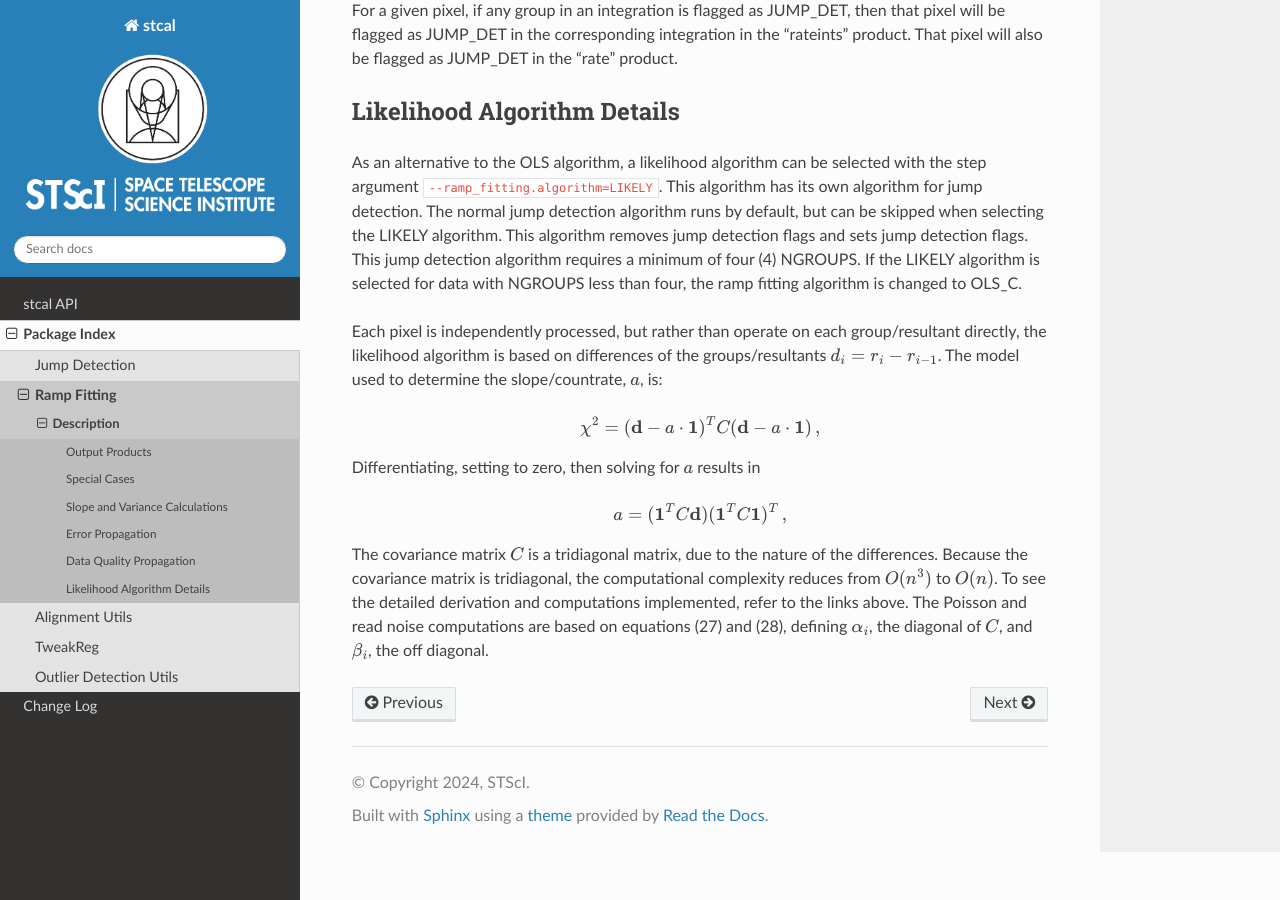
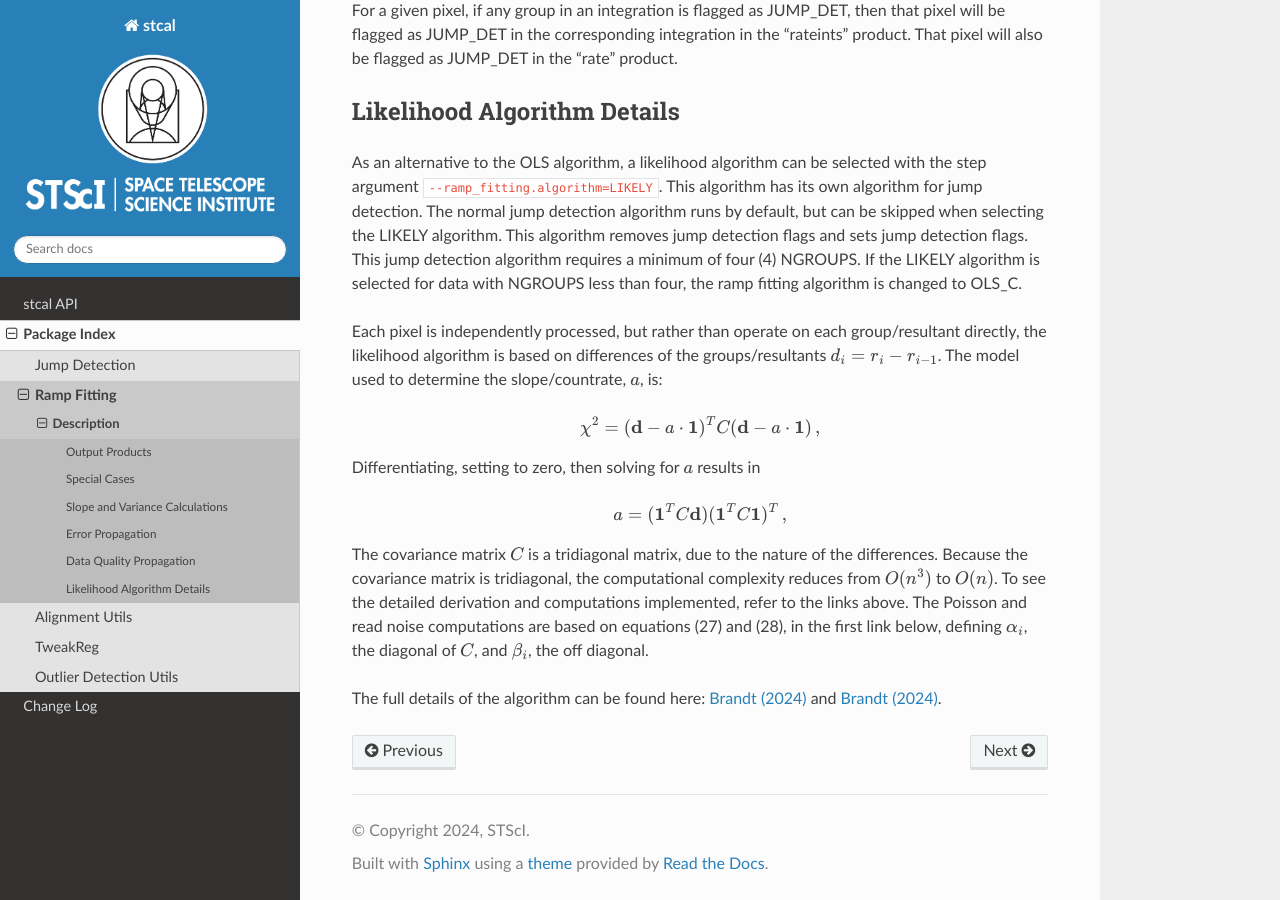
Before and after one commit to spacetelescope/stcal, a Sphinx documentation site: the page built from docs/stcal/ramp_fitting/description.rst, in a window 1280 px wide and 900 px high, scrolled down 6334 px. Built offline with Sphinx 7.4.7 and the Read the Docs theme 2.0.0, drawn with Linux system fonts in a browser that asks for light colours; the version number could not be read and is left out; some of the changed text lies outside the part shown.

Commit message:
Updating the likelihood algorithm description documentation.

```diff
--- a/docs/stcal/ramp_fitting/description.rst
+++ b/docs/stcal/ramp_fitting/description.rst
@@ -18,10 +18,9 @@
 using the array-based functionality of numpy.  The size of the block depends
 on the image size and the number of groups.
 
-There is a likelihood algorithm implemented based on Timothy Brandt's papers:
-`Brandt (2024) <https://iopscience.iop.org/article/10.1088/1538-3873/ad38d9>`__
-and
-`Brandt (2024) <https://iopscience.iop.org/article/10.1088/1538-3873/ad38da>`__.
+
+There is also a likelihood algorithm implementing an algorithm based on the group
+differences of a ramp.  See the detailed description below.
 
 .. _ramp_output_products:
 
@@ -350,5 +349,10 @@
 complexity reduces from :math:`O(n^3)` to :math:`O(n)`.  To see the detailed
 derivation and computations implemented, refer to the links above.
 The Poisson and read noise  computations are based on equations (27) and (28),
-defining :math:`\alpha_i`, the diagonal of :math:`C`, and :math:`\beta_i`, the
-off diagonal.
+in the first link below, defining :math:`\alpha_i`, the diagonal of :math:`C`,
+and :math:`\beta_i`, the off diagonal.
+
+The full details of the algorithm can be found here:
+`Brandt (2024) <https://iopscience.iop.org/article/10.1088/1538-3873/ad38d9>`__
+and
+`Brandt (2024) <https://iopscience.iop.org/article/10.1088/1538-3873/ad38da>`__.
```
